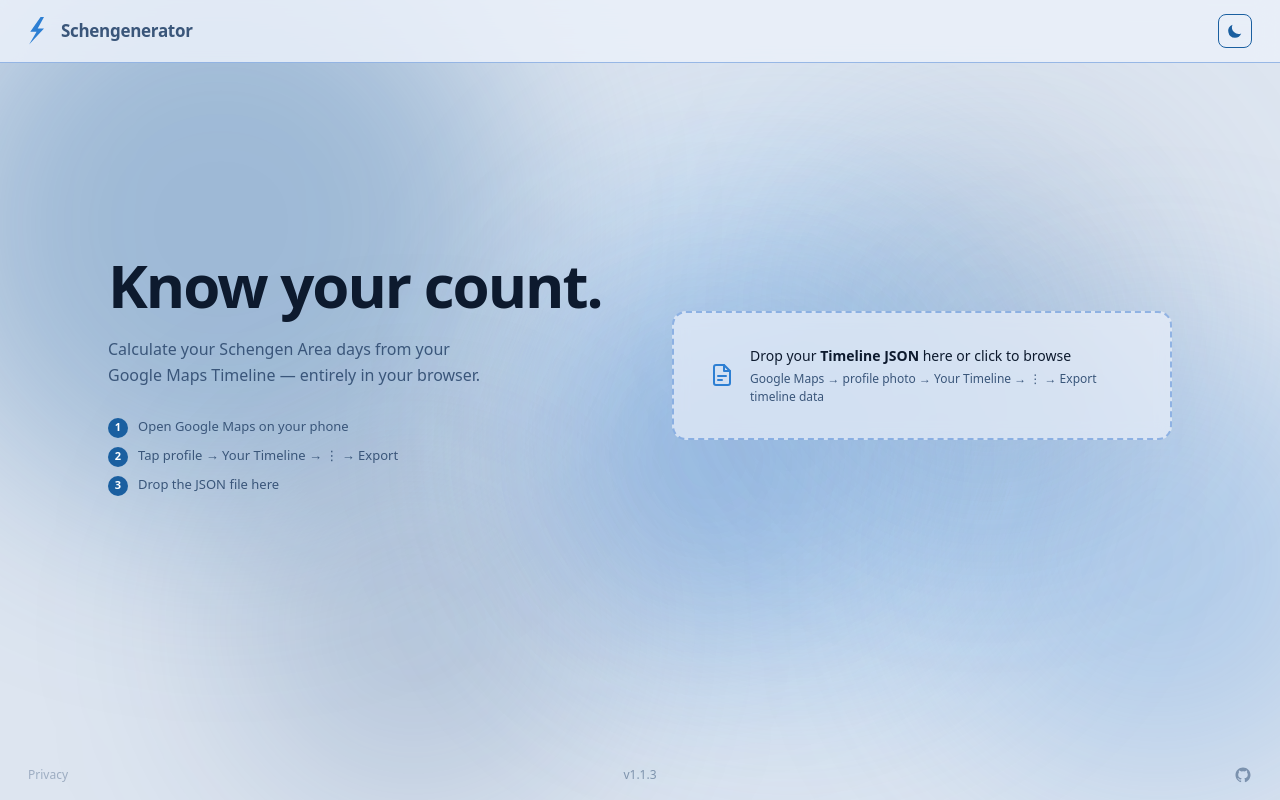
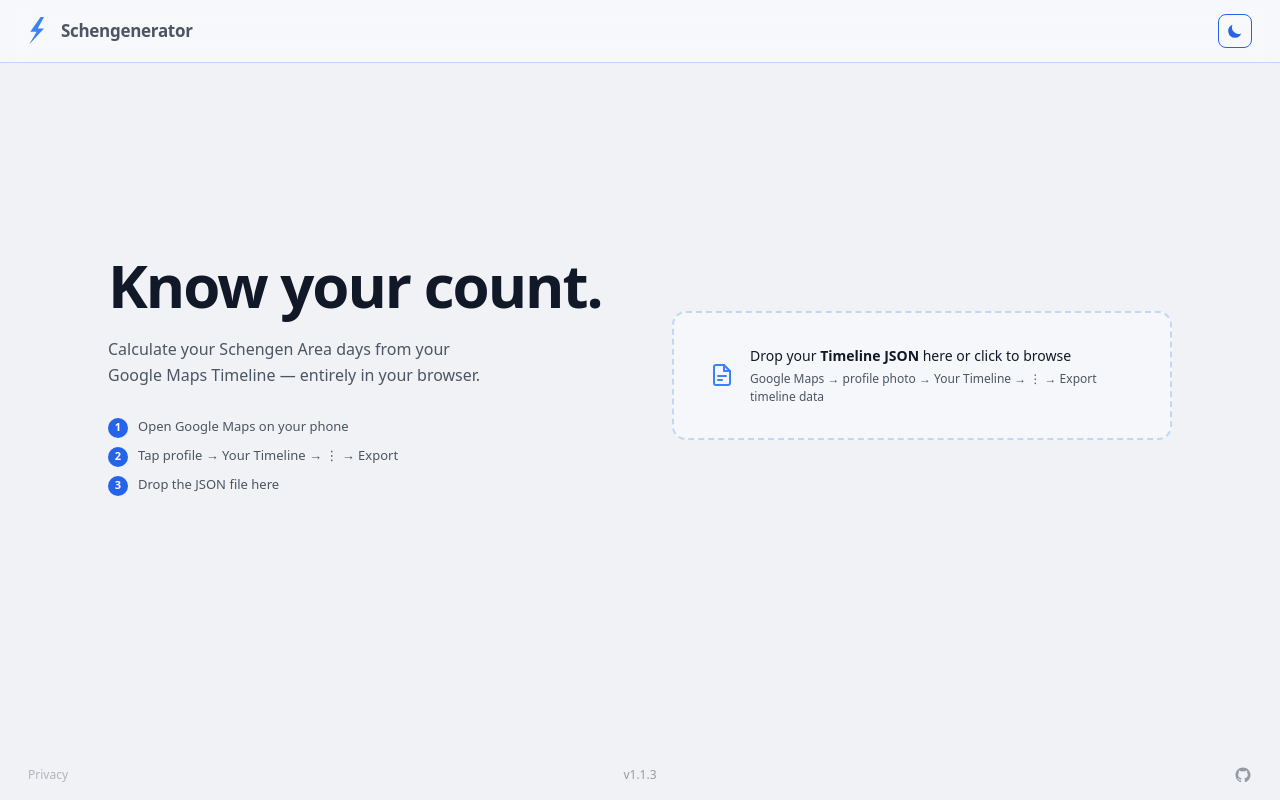
Before and after one commit to sdn3rd/schengenerator, a React (Vite) app in the folder frontend/: page / in a window 1280 px wide. Built offline with nearby package versions, Linux system fonts and the light colour scheme.

Commit message:
theme: slate-blue — grey base + blue accent, split layout

```diff
--- a/frontend/src/LavaLamp.css
+++ b/frontend/src/LavaLamp.css
@@ -1,79 +1,3 @@
-.lava-wrap {
-  position: fixed;
-  inset: 0;
-  z-index: 0;
-  pointer-events: none;
-  overflow: hidden;
-}
-
-.lava-orb {
-  position: absolute;
-  border-radius: 50%;
-  filter: blur(90px);
-  will-change: transform;
-  mix-blend-mode: multiply;
-}
-
-[data-theme='dark'] .lava-orb {
-  mix-blend-mode: screen;
-}
-
-/* Light mode — cool blues + slate */
-.o1 { background: rgba(26, 95, 160, 0.32); }
-.o2 { background: rgba(45, 127, 211, 0.24); }
-.o3 { background: rgba(74, 159, 232, 0.28); }
-.o4 { background: rgba(20, 70, 130, 0.20); }
-.o5 { background: rgba(100, 130, 170, 0.20); }
-.o6 { background: rgba(60, 110, 180, 0.26); }
-
-/* Dark mode — electric blue glows */
-[data-theme='dark'] .o1 { background: rgba(30, 100, 200, 0.38); }
-[data-theme='dark'] .o2 { background: rgba(50, 140, 240, 0.28); }
-[data-theme='dark'] .o3 { background: rgba(20, 80, 170, 0.34); }
-[data-theme='dark'] .o4 { background: rgba(10, 60, 140, 0.26); }
-[data-theme='dark'] .o5 { background: rgba(70, 150, 230, 0.30); }
-[data-theme='dark'] .o6 { background: rgba(40, 100, 190, 0.22); }
-
-.o1 { top: -15%; left: -8%; animation: drift1 32s ease-in-out infinite; }
-.o2 { top: 50%; right: -12%; animation: drift2 28s ease-in-out infinite; }
-.o3 { top: 30%; left: 40%; animation: drift3 38s ease-in-out infinite; }
-.o4 { bottom: -5%; left: 15%; animation: drift4 24s ease-in-out infinite; }
-.o5 { top: 10%; right: 5%; animation: drift5 35s ease-in-out infinite; }
-.o6 { bottom: 20%; right: 30%; animation: drift6 30s ease-in-out infinite; }
-
-@keyframes drift1 {
-  0%   { transform: translate(0, 0) scale(1); }
-  33%  { transform: translate(80px, 120px) scale(1.12); }
-  66%  { transform: translate(-40px, 60px) scale(0.95); }
-  100% { transform: translate(0, 0) scale(1); }
-}
-@keyframes drift2 {
-  0%   { transform: translate(0, 0) scale(1); }
-  33%  { transform: translate(-100px, -80px) scale(1.08); }
-  66%  { transform: translate(-60px, 40px) scale(1.15); }
-  100% { transform: translate(0, 0) scale(1); }
-}
-@keyframes drift3 {
-  0%   { transform: translate(0, 0) scale(1); }
-  25%  { transform: translate(60px, -90px) scale(1.1); }
-  50%  { transform: translate(-80px, -40px) scale(0.9); }
-  75%  { transform: translate(40px, 80px) scale(1.05); }
-  100% { transform: translate(0, 0) scale(1); }
-}
-@keyframes drift4 {
-  0%   { transform: translate(0, 0) scale(1); }
-  50%  { transform: translate(120px, -100px) scale(1.2); }
-  100% { transform: translate(0, 0) scale(1); }
-}
-@keyframes drift5 {
-  0%   { transform: translate(0, 0) scale(1); }
-  33%  { transform: translate(-70px, 90px) scale(0.92); }
-  66%  { transform: translate(50px, 50px) scale(1.1); }
-  100% { transform: translate(0, 0) scale(1); }
-}
-@keyframes drift6 {
-  0%   { transform: translate(0, 0) scale(1); }
-  40%  { transform: translate(-90px, -70px) scale(1.15); }
-  80%  { transform: translate(60px, 30px) scale(0.88); }
-  100% { transform: translate(0, 0) scale(1); }
-}
+/* Solid theme — no background orbs */
+.lava-wrap { display: none; }
+.lava-orb {}
--- a/frontend/src/index.css
+++ b/frontend/src/index.css
@@ -1,28 +1,28 @@
 :root {
-  --bg: #dde5f0;
-  --surface: #eaf0fa;
-  --surface2: #ccd8ed;
-  --border: rgba(30, 100, 200, 0.4);
-  --text: #0d1a2e;
-  --text2: #3a567a;
-  --accent: #1a5fa0;
-  --accent2: #2d7fd3;
-  --accent3: #4a9fe8;
+  --bg: #f0f2f5;
+  --surface: #f8f9fc;
+  --surface2: #e2e6ed;
+  --border: rgba(59, 130, 246, 0.28);
+  --text: #111827;
+  --text2: #4b5563;
+  --accent: #2563eb;
+  --accent2: #3b82f6;
+  --accent3: #60a5fa;
   --radius: 10px;
   font: 15px/1.5 system-ui, 'Segoe UI', sans-serif;
   -webkit-font-smoothing: antialiased;
 }
 
 [data-theme='dark'] {
-  --bg: #0e1520;
-  --surface: #151f2e;
-  --surface2: #1d2b3e;
-  --border: rgba(64, 140, 220, 0.38);
-  --text: #d4e4f8;
-  --text2: #8baac8;
-  --accent: #3a8fd8;
-  --accent2: #5aaaf0;
-  --accent3: #72bfff;
+  --bg: #0d1117;
+  --surface: #161b22;
+  --surface2: #21262d;
+  --border: rgba(88, 166, 255, 0.26);
+  --text: #e6edf3;
+  --text2: #8b949e;
+  --accent: #58a6ff;
+  --accent2: #79b8ff;
+  --accent3: #9ecaff;
 }
 
 *, *::before, *::after { box-sizing: border-box; margin: 0; padding: 0; }
```
